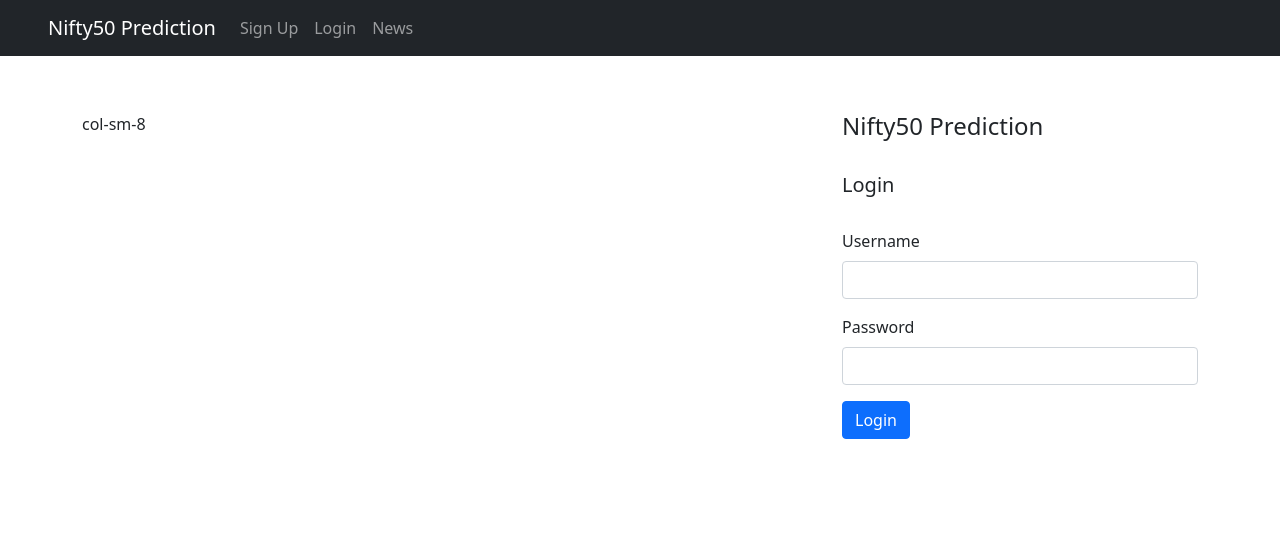
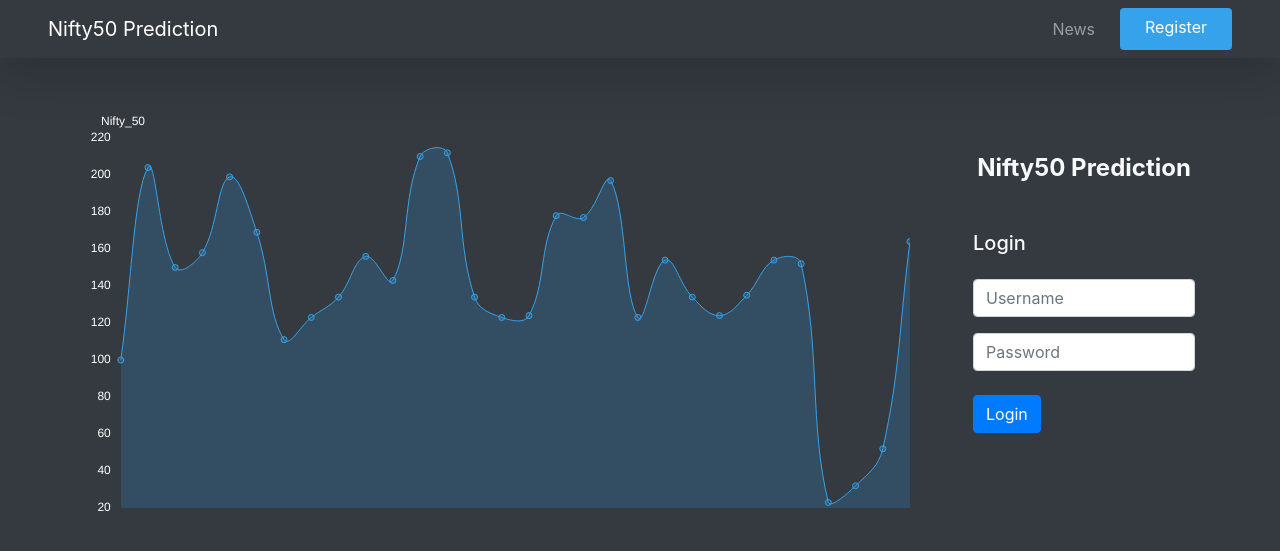
Before and after one commit to sanket-kumbhare/Nifty-Prediction, a Django app: page / in a window 1280 px wide. Shown: the top 551 px of the page. Run offline with Django 3.2, Linux system fonts and the light colour scheme; some libraries are stand-ins or nearby versions.

Commit message:
home.html chart added

```diff
--- a/Stock_Prediction/urls.py
+++ b/Stock_Prediction/urls.py
@@ -21,7 +21,9 @@ urlpatterns = [
     path('admin/', admin.site.urls),
 
     # Auth
-    path('', views.home, name='home'),
+    path('', views.Home.as_view(), name='home'),
     path('signup/', views.signupuser, name='signupuser'),
-    path('login/', views.loginuser, name='loginuser'),
+
+    # Main
+    path('prediction/', views.prediction, name='prediction')
 ]
--- a/stock/templates/base.html
+++ b/stock/templates/base.html
@@ -3,43 +3,51 @@
 	<head>
 		<!-- Required meta tags -->
 		<meta charset="utf-8">
-	<meta name="viewport" content="width=device-width, initial-scale=1">
+		<meta name="viewport" content="width=device-width, initial-scale=1, shrink-to-fit=no">
 
 		<!-- Bootstrap CSS -->
-	<link href="https://cdn.jsdelivr.net/npm/bootstrap@5.0.0-beta2/dist/css/bootstrap.min.css" rel="stylesheet" integrity="sha384-BmbxuPwQa2lc/FVzBcNJ7UAyJxM6wuqIj61tLrc4wSX0szH/Ev+nYRRuWlolflfl" crossorigin="anonymous">
+		<link rel="stylesheet" href="https://cdn.jsdelivr.net/npm/bootstrap@4.6.0/dist/css/bootstrap.min.css" integrity="sha384-B0vP5xmATw1+K9KRQjQERJvTumQW0nPEzvF6L/Z6nronJ3oUOFUFpCjEUQouq2+l" crossorigin="anonymous">
 
-	<title>Nifty Prediction</title>
+
+		<title>Nifty50 Prediction</title>
 	</head>
 	<header>
-	<nav class="navbar navbar-expand-lg navbar-dark bg-dark px-5">
+
+		<!-- Navigation Bar -->
+		<nav class="navbar navbar-expand-lg navbar-dark bg-dark px-5 shadow-lg">
 			<a class="navbar-brand" href="{% url 'home' %}">Nifty50 Prediction</a>
 			<button class="navbar-toggler" type="button" data-toggle="collapse" data-target="#navbarNavAltMarkup" aria-controls="navbarNavAltMarkup" aria-expanded="false" aria-label="Toggle navigation">
 				<span class="navbar-toggler-icon"></span>
 			</button>
 			<div class="collapse navbar-collapse" id="navbarNavAltMarkup">
 				<div class="navbar-nav ml-auto">
-      <a class="nav-item nav-link" href="{% url 'signupuser' %}">Sign Up</a>
-      <a class="nav-item nav-link" href="{% url 'loginuser' %}">Login</a>
-      <a class="nav-item nav-link" href="#">News</a>
+					<a class="nav-item nav-link px-4 btn" href="#">News</a>
+					<a class="nav-item px-4 btn" href="{% url 'signupuser' %}" style="background-color: rgba(54, 162, 235, 1); color: white;">Register</a>
 				</div>
 			</div>
 		</nav>
+
 	</header>
-<body>
+	<body class="text-light bg-dark">
 
-	<h3>{{ error }}</h3>
+		<!-- Main Content -->
 		{% block 'content' %}
-	{% endblock %}
+		{% endblock 'content' %}
 
 		<!-- Optional JavaScript; choose one of the two! -->
 
-	<!-- Option 1: Bootstrap Bundle with Popper -->
-	<script src="https://cdn.jsdelivr.net/npm/bootstrap@5.0.0-beta2/dist/js/bootstrap.bundle.min.js" integrity="sha384-b5kHyXgcpbZJO/tY9Ul7kGkf1S0CWuKcCD38l8YkeH8z8QjE0GmW1gYU5S9FOnJ0" crossorigin="anonymous"></script>
+		<!-- Option 1: jQuery and Bootstrap Bundle (includes Popper) -->
+		<script src="https://code.jquery.com/jquery-3.5.1.slim.min.js" integrity="sha384-DfXdz2htPH0lsSSs5nCTpuj/zy4C+OGpamoFVy38MVBnE+IbbVYUew+OrCXaRkfj" crossorigin="anonymous"></script>
+		<script src="https://cdn.jsdelivr.net/npm/bootstrap@4.6.0/dist/js/bootstrap.bundle.min.js" integrity="sha384-Piv4xVNRyMGpqkS2by6br4gNJ7DXjqk09RmUpJ8jgGtD7zP9yug3goQfGII0yAns" crossorigin="anonymous"></script>
 
 		<!-- Option 2: Separate Popper and Bootstrap JS -->
 	    <!--
-    <script src="https://cdn.jsdelivr.net/npm/@popperjs/core@2.6.0/dist/umd/popper.min.js" integrity="sha384-KsvD1yqQ1/1+IA7gi3P0tyJcT3vR+NdBTt13hSJ2lnve8agRGXTTyNaBYmCR/Nwi" crossorigin="anonymous"></script>
-    <script src="https://cdn.jsdelivr.net/npm/bootstrap@5.0.0-beta2/dist/js/bootstrap.min.js" integrity="sha384-nsg8ua9HAw1y0W1btsyWgBklPnCUAFLuTMS2G72MMONqmOymq585AcH49TLBQObG" crossorigin="anonymous"></script>
--->
+	    <script src="https://code.jquery.com/jquery-3.5.1.slim.min.js" integrity="sha384-DfXdz2htPH0lsSSs5nCTpuj/zy4C+OGpamoFVy38MVBnE+IbbVYUew+OrCXaRkfj" crossorigin="anonymous"></script>
+	    <script src="https://cdn.jsdelivr.net/npm/popper.js@1.16.1/dist/umd/popper.min.js" integrity="sha384-9/reFTGAW83EW2RDu2S0VKaIzap3H66lZH81PoYlFhbGU+6BZp6G7niu735Sk7lN" crossorigin="anonymous"></script>
+	    <script src="https://cdn.jsdelivr.net/npm/bootstrap@4.6.0/dist/js/bootstrap.min.js" integrity="sha384-+YQ4JLhjyBLPDQt//I+STsc9iw4uQqACwlvpslubQzn4u2UU2UFM80nGisd026JF" crossorigin="anonymous"></script> -->
+
+
+		{% block 'script' %}
+		{% endblock 'script' %}
 </body>
 </html>
--- /dev/null
+++ b/stock/templates/chart.html
@@ -0,0 +1,72 @@
+{% extends 'home.html' %}
+
+
+
+{% block 'script' %}
+<!-- Chart.js -->
+<script src="https://cdn.jsdelivr.net/npm/chart.js@2.8.0"></script>
+
+<!-- jQuery -->
+<script src="https://code.jquery.com/jquery-3.6.0.min.js"></script>
+
+<script type="text/javascript">
+	$(document).ready(function(){
+		var ctx = document.getElementById('myChart').getContext('2d');
+		var myChart = new Chart(ctx, {
+			type: 'line',
+			data: {
+				labels:  [23,"24-march","c","d","e","f","g","h","i","j","k","l","m","n","o","p","q","r","s","t","u","v","w","x","y","z","w","x","y","z"],
+				datasets: [{
+					label: 'Nifty_50',
+					data: [100, 204, 150, 158, 199, 169, 111, 123, 134, 156, 143, 210, 212, 134, 123, 124, 178, 177, 197, 123, 154, 134, 124, 135, 154, 152, 23, 32, 52, 164],
+					backgroundColor: [
+					'rgba(54, 162, 235, 0.2)',
+					],
+					borderColor: [
+					'rgba(54, 162, 235, 1)',
+					],
+					pointBackgroundColor: 'rgba(54, 162, 235, 0.2)',
+					pointBorderColor: 'rgba(54, 162, 235, 1)',
+					borderWidth: 1
+				}]
+			},
+			options: {
+				legend: {
+					position: 'top',
+					align: 'start',
+					labels: {
+						fontColor: "#fff",
+						boxWidth: 0,
+					},
+				},
+				scales: {
+					yAxes: [{
+						gridLines: {
+							display: false,
+							//color: "#42647F",
+						},
+						ticks: {
+							fontColor: '#fff',
+						}
+					}],
+					xAxes: [{
+						gridLines: {
+							display: false,
+							//color: "#42647F",
+						},
+						ticks: {
+							display: false,
+						}
+					}]
+				},
+				hoverBackgroundColor: 'rgba(54, 162, 235, 5)',
+			}
+		});
+	});
+
+</script>
+{% endblock 'script' %}
+
+{% block 'chart' %}
+<canvas id="myChart" width="600" height="300"></canvas>
+{% endblock 'chart' %}
--- a/stock/templates/home.html
+++ b/stock/templates/home.html
@@ -1,26 +1,35 @@
 {% extends 'base.html' %}
 {% block 'content' %}
 
-<section class="py-5 container">
+<!-- <style type="text/css">
+	.vl {
+		border-left: 1px solid rgba(54, 162, 235, 1);
+		height:300px;
+	}
+</style> -->
+
+<div class="my-5 container">
 	<div class="row">
-		<div class="col-sm-8">col-sm-8</div>
-		<div class="col-sm-4">
-			<h4 class="fw-light"><b>Nifty50 Prediction</b></h4><br>
-			<h5 class="fw-light">Login</h5><br>
+		<div class="col-sm-9">
+			{% block 'chart' %}
+			{% endblock 'chart' %}
+		</div>
+		<div class="col-sm-3 mt-5 pl-5 vl">
+			<h4 class="fw-light text-center mb-5"><b>Nifty50 Prediction</b></h4>
+			<h5 class="fw-light mb-4">Login</h5>
+			{{ error }}
 			<form method="POST">
 				{% csrf_token %}
 				<div class="mb-3">
-					<label for="exampleInputEmail1" class="form-label">Username</label>
-					<input type="text" class="form-control" id="exampleInputEmail1" name="username">
+					<input type="text" class="form-control" id="exampleInputEmail1" name="username" placeholder="Username">
 				</div>
-				<div class="mb-3">
-					<label for="exampleInputPassword1" class="form-label">Password</label>
-					<input type="password" class="form-control" id="exampleInputPassword1" name="password">
+				<div class="mb-4">
+					<input type="password" class="form-control" id="exampleInputPassword1" name="password" placeholder="Password">
 				</div>
 				<button type="submit" class="btn btn-primary">Login</button>
 			</form>
 		</div>
 	</div>
-</section>
+</div>
 
-{% endblock %}
+{% endblock 'content' %}
--- /dev/null
+++ b/stock/templates/prediction.html
@@ -0,0 +1 @@
+{% extends 'base.html' %}
--- a/stock/views.py
+++ b/stock/views.py
@@ -1,10 +1,29 @@
 from django.shortcuts import render, redirect
+from django.http import HttpResponseRedirect
+from django.views.generic import TemplateView, View
 from django.contrib.auth.models import User
+from django.contrib.auth import authenticate, login
 from django.db import IntegrityError
 
 # Create your views here.
-def home(request):
-	return render(request, 'home.html')
+class Home(TemplateView):
+	template_name = 'chart.html'
+
+	def get_context_data(self, **kwargs):
+		context = super().get_context_data(**kwargs)
+		context['qs'] = None
+		return context
+
+	def home(self, request):
+		if request.method == 'GET':
+			return render(request, 'home.html')
+		if request.method == 'POST':
+			user = authenticate(request, username=request.POST['username'], password=request.POST.get('password'))
+			if user is not None:
+				login(request, user)
+				return HttpResponseRedirect('prediction')
+			else:
+				return render(request, 'home.html', {'error': "Username and Password doesn't Match."})
 
 def signupuser(request):
 	if request.method == 'GET':
@@ -14,11 +33,12 @@ def signupuser(request):
 			try:
 				user = User.objects.create_user(request.POST.get('username'), request.POST.get('email'), request.POST.get('password1'))
 				user.save()
-				return redirect(request, 'home.html')
+				login(request, user)
+				return redirect('prediction')
 			except IntegrityError:
-				return render(request, 'signup.html', {'form': UserCreationForm(), 'error': 'Username is already taken.'})
+				return render(request, 'signup.html', {'error': 'Username is already taken.'})
 		else:
-			return render(request, 'signup.html', {'form': UserCreationForm(), 'error': 'Password does not match.-'})
+			return render(request, 'signup.html', {'error': 'Password does not match.-'})
 
-def loginuser(request):
-	pass
+def prediction(request):
+	return render(request, 'prediction.html')
```
Also changed, not shown: stock/templates/signup.html (+10 -13 lines), db.sqlite3. Lines whose indentation alone changed are shown as unchanged.
